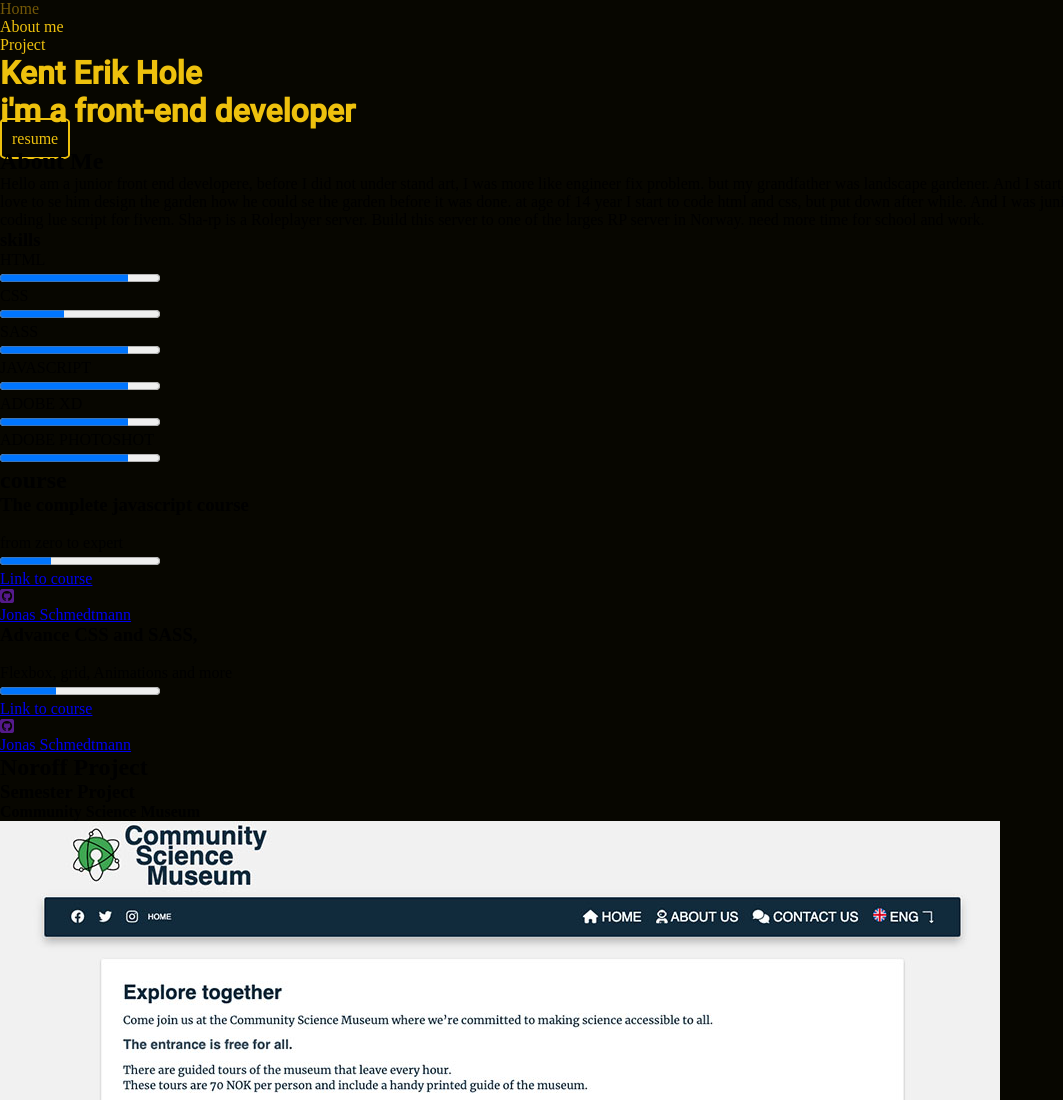
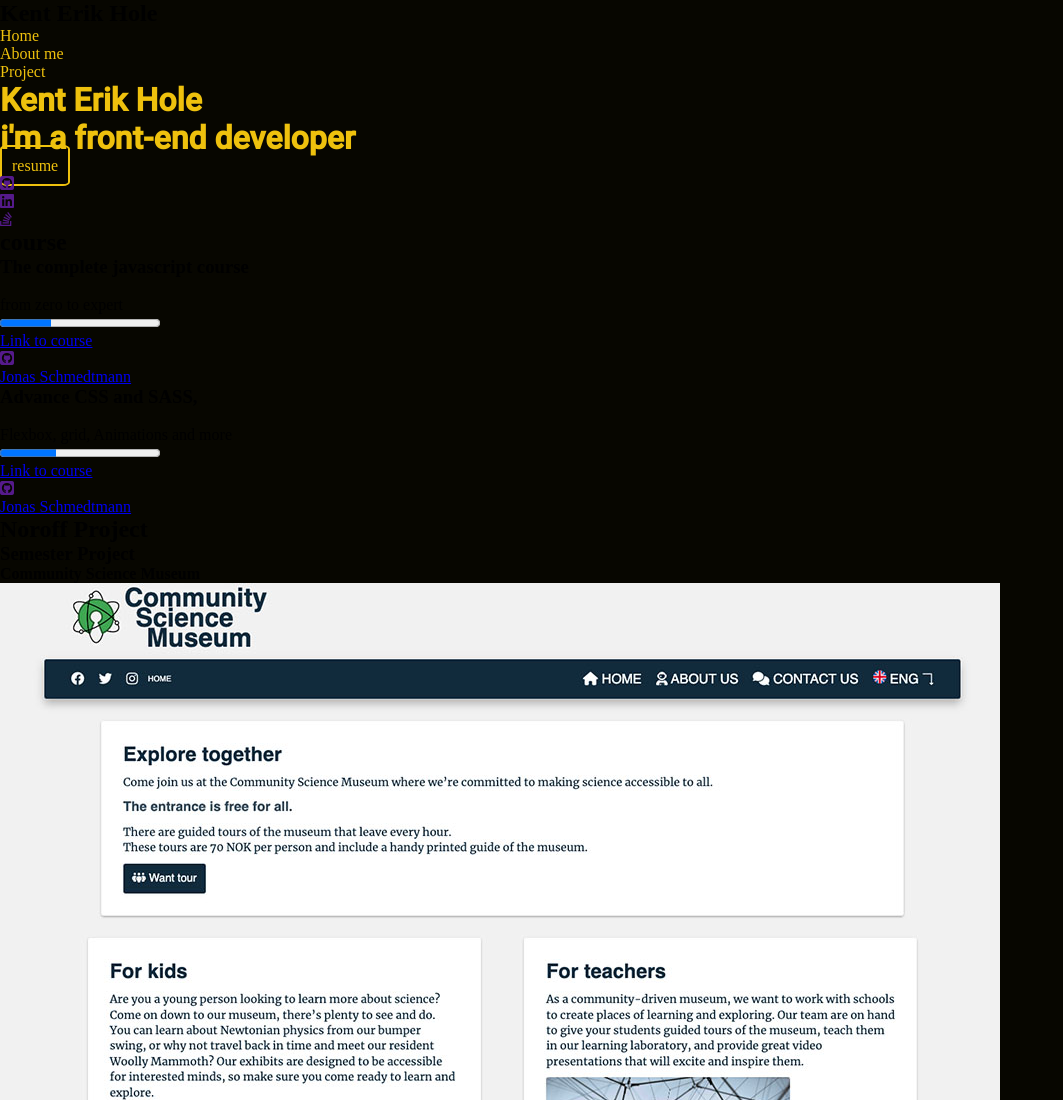
Before and after one commit to nexnic/portfolio-, a website: page index.html in a window 1280 px wide. Shown: the top 1100 px of the page, without its empty margins (0-1063 px from the left). Drawn offline with Linux system fonts and the light colour scheme.

Commit message:
Update index.html
Testing out need it grid and display working together test on templet.html

```diff
--- a/index.html
+++ b/index.html
@@ -11,12 +11,19 @@
     <link rel="stylesheet" href="./css/style.css">
 </head>
 <body>
-    <header>
+    <header class="header">
         <nav>
             <div id="desktop">
-                <ul>
+                <div id="desktop__content">
+                    <div class="header__logobox">
+                        <h2 class="heading__title1">
+                            Kent Erik Hole
+
+                        </h2>
+                    </div>
+                    <ul id="desktop__content--list">
                         <li>
-                        <a href="" class="link__nav">Home</a>
+                            <a href="#header" class="link__nav">Home</a>
                         </li>
                         <li>
                             <a href="#aboutme" class="link__nav">About me</a>
@@ -26,8 +33,11 @@
                         </li>
                     </ul>
                 </div>
+
+            </div>
         </nav>
-        <div id="header_txtbox">
+
+        <div class="header__txtbox">
             <h1 class="heading__LT">
                 <span >Kent Erik Hole</span>
                 <br>
@@ -38,41 +48,23 @@
         <div>
             <a href="#" class="btn__yellow">resume</a>
         </div>
+        <div id="headercontact">
+            <ul id="headercontact__content">
+                <li>
+                    <a href="" class="link__socialmedia"><i class="fa-brands fa-square-github"></i></a>
+                </li>
+                <li>
+                    <a href="" class="link__socialmedia"><i class="fa-brands fa-linkedin"></i></a>
+                </li>
+                <li>
+                    <a href="" class="link__socialmedia"><i class="fa-brands fa-stack-overflow"></i></a>
+                </li>
+            </ul>
+        </div>
     </header>
     <main>
         <section id="aboutme">
-            <div>
-                <h2>About Me</h2>
-                <p> Hello am a junior front end developere, before I did not under stand art, I was more like engineer fix problem. but my grandfather was landscape gardener. And I start to work for he every summer and love to se him design the garden how he could se the garden before it was done. at age of 14 year I start to code html and css, but put down after while. And I was junior developer at sha-rp for 1 year coding lue script for fivem. Sha-rp is a Roleplayer server. Build this server to one of the larges RP server in Norway. need more time for school and work.
-                </p>
-                <h3>
-                    skills
-                </h3>
-                <ul>
-                    <li>HTML</li>
-                    <progress id="skills-html" value="80" max="100"></progress>
-                </ul>
-                <ul>
-                    <li>CSS</li>
-                    <progress id="skills-html" value="40" max="100"></progress>
-                </ul>
-                <ul>
-                    <li>SASS</li>
-                    <progress id="skills-html" value="80" max="100"></progress>
-                </ul>
-                <ul>
-                    <li>JAVASCRIPT</li>
-                    <progress id="skills-html" value="80" max="100"></progress>
-                </ul>
-                <ul>
-                    <li>ADOBE XD</li>
-                    <progress id="skills-html" value="80" max="100"></progress>
-                </ul>
-                <ul>
-                    <li>ADOBE PHOTOSHOT</li>
-                    <progress id="skills-html" value="80" max="100"></progress>
-                </ul>
-            </div>
+
         </section>
         <section id="experience">
             <div>
```
Lines whose indentation alone changed are shown as unchanged.
